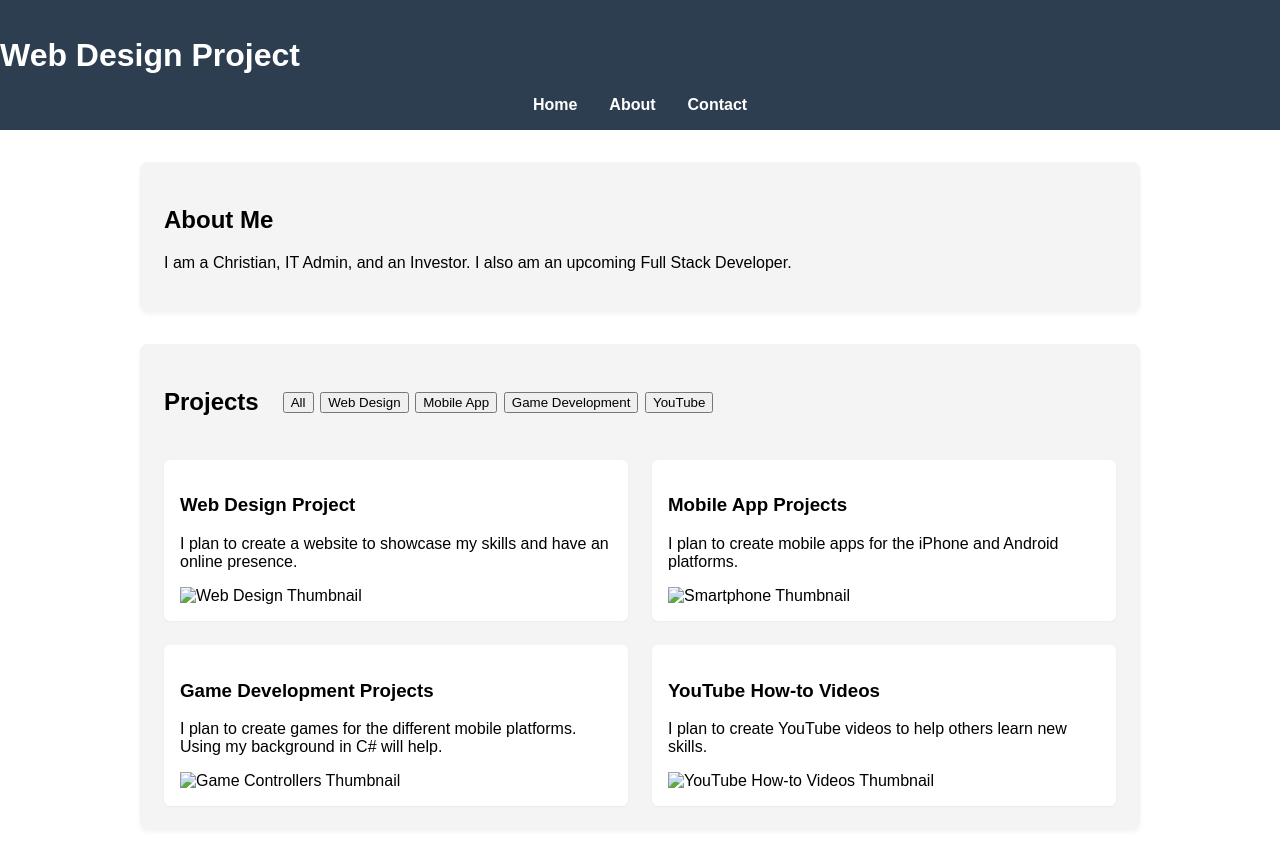
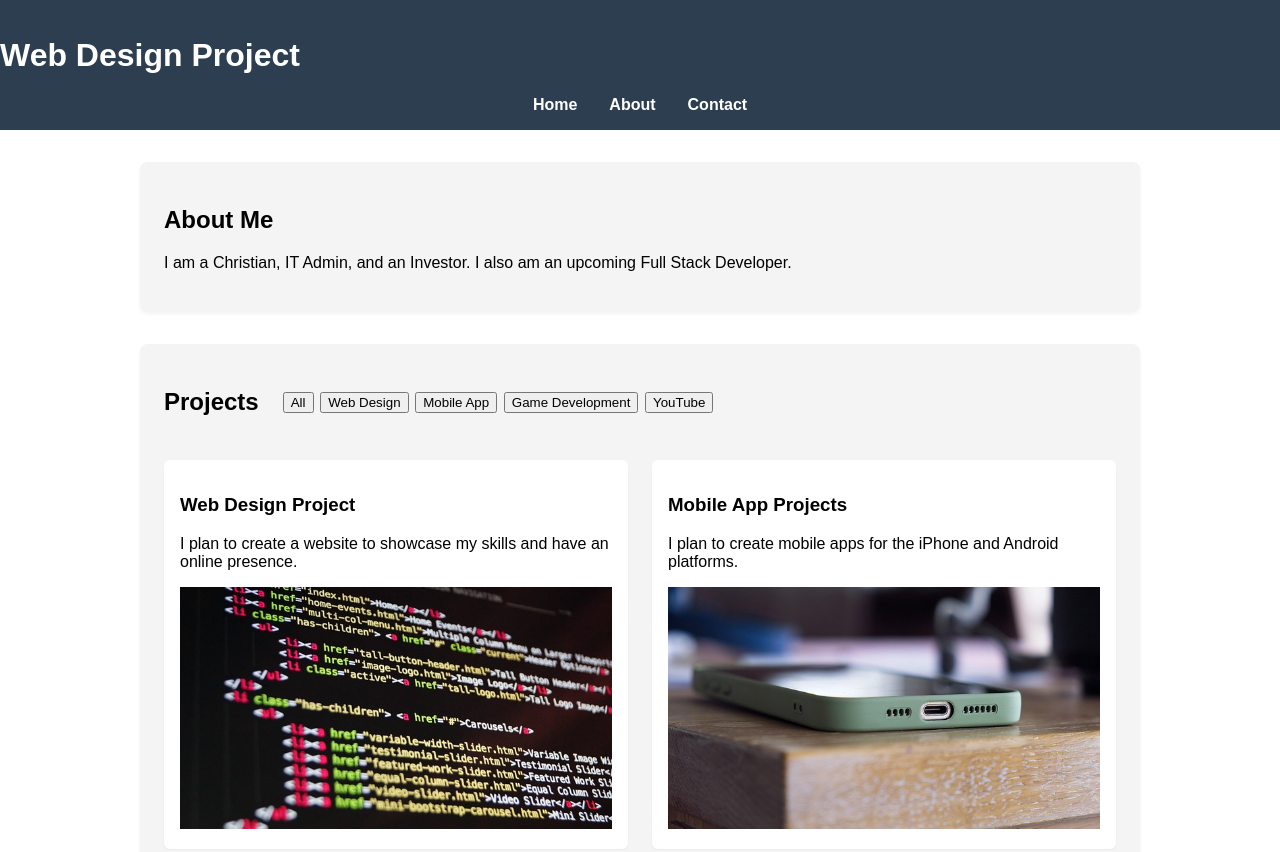
Before and after one commit to RonRecreated/Web-Project-Coursera, a plain HTML site: page index.html in a window 1280 px wide. Shown: the top 852 px of the page. Drawn offline with Linux system fonts and the light colour scheme.

Commit message:
Update index.html lines 33, 38, 43, 48,

```diff
--- a/index.html
+++ b/index.html
@@ -30,22 +30,22 @@
                     <article>
                         <h3>Web Design Project</h3>
                         <p>I plan to create a website to showcase my skills and have an online presence.</p>
-                        <img src="images/coding.jpg" alt="Web Design Thumbnail">
+                        <img src="coding.jpg" alt="Web Design Thumbnail">
                     </article>
                     <article>
                         <h3>Mobile App Projects</h3>
                         <p>I plan to create mobile apps for the iPhone and Android platforms.</p>
-                        <img src="images/phone.jpg" alt="Smartphone Thumbnail">
+                        <img src="phone.jpg" alt="Smartphone Thumbnail">
                     </article>
                     <article>
                         <h3>Game Development Projects</h3>
                         <p>I plan to create games for the different mobile platforms. Using my background in C# will help.</p>
-                        <img src="images/gaming.jpg" alt="Game Controllers Thumbnail">
+                        <img src="gaming.jpg" alt="Game Controllers Thumbnail">
                     </article>
                     <article>
                         <h3>YouTube How-to Videos</h3>
                         <p>I plan to create YouTube videos to help others learn new skills.</p>
-                        <img src="images/laptop.jpg" alt="YouTube How-to Videos Thumbnail">
+                        <img src="laptop.jpg" alt="YouTube How-to Videos Thumbnail">
                     </article>
             </section>
             <section>
@@ -82,4 +82,5 @@
         </footer>
         <script src="script.js"></script>
     </body>
+
 </html>
```
